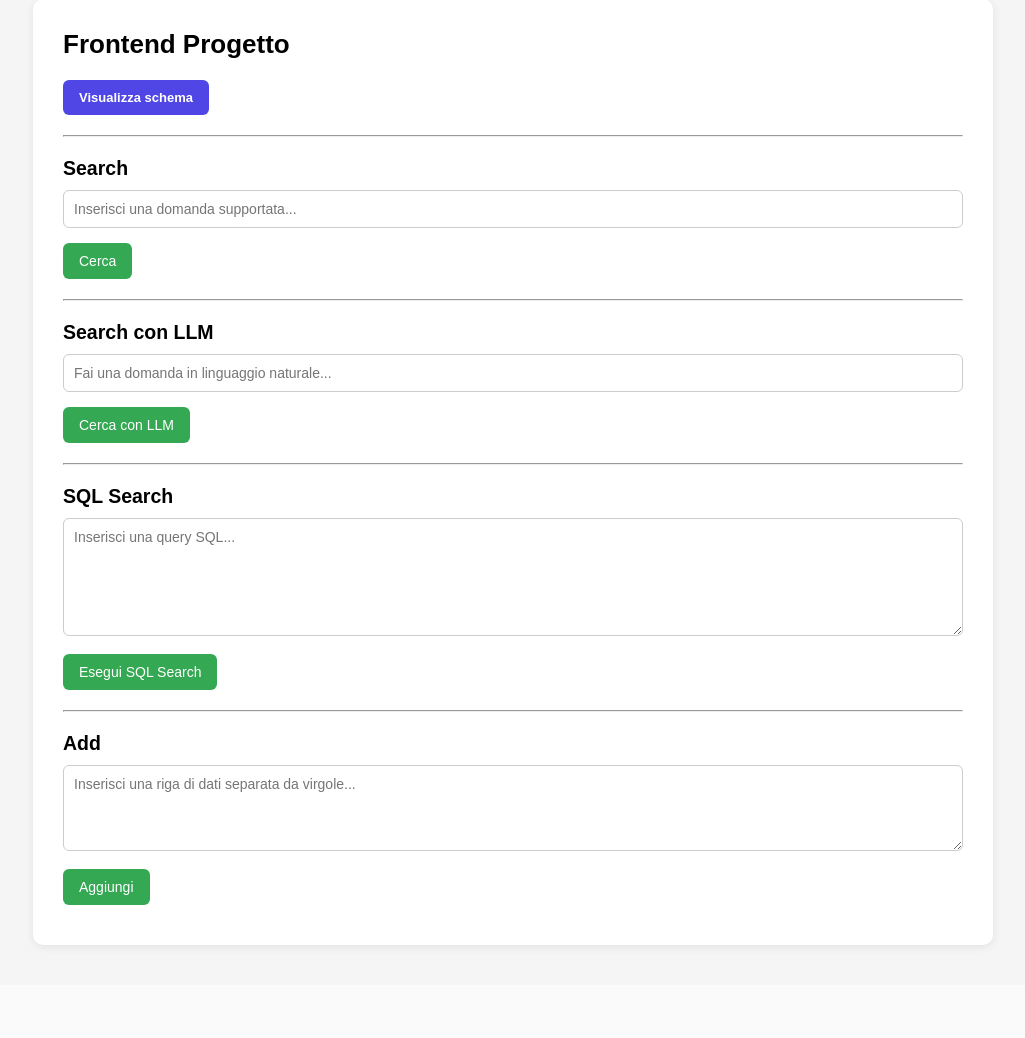
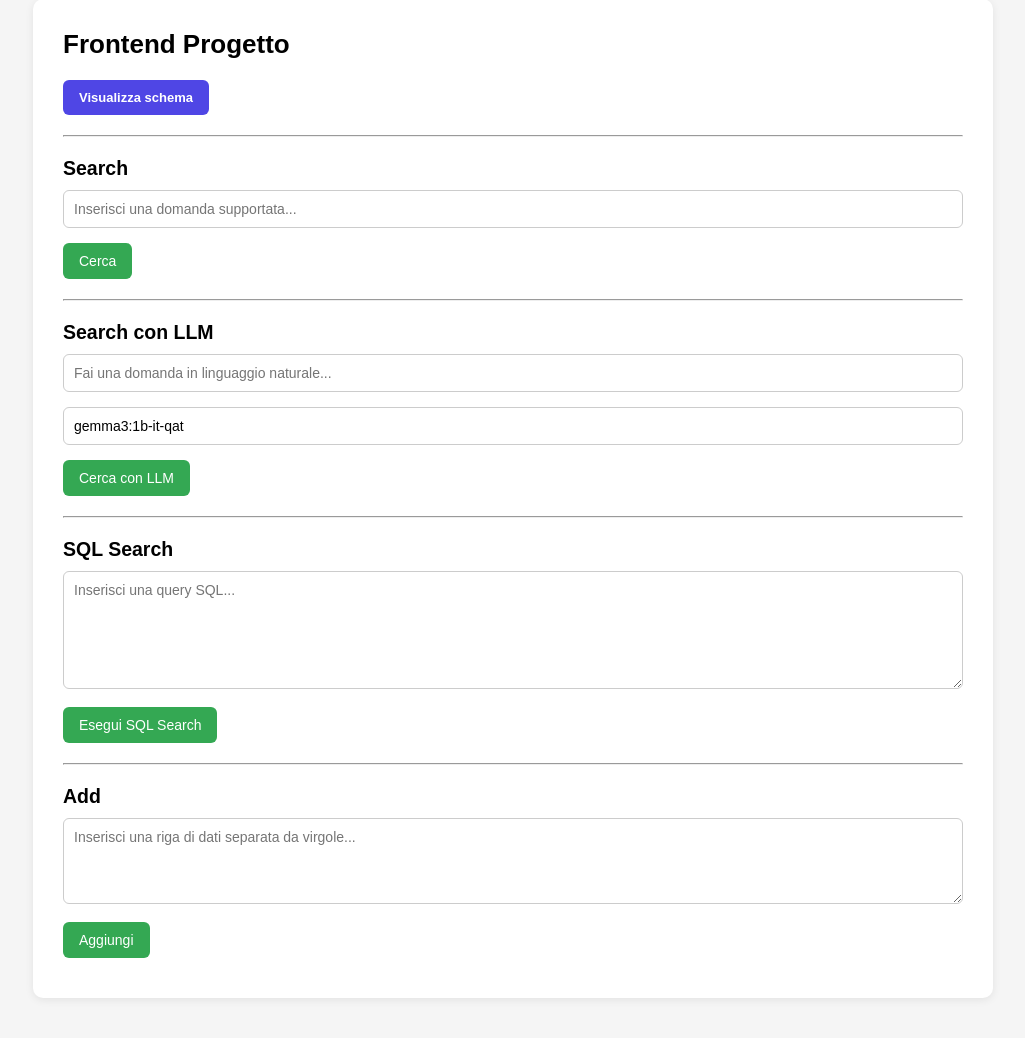
Before and after one commit to luxuang03/text2sql-project, a FastAPI app: page / in a window 1280 px wide. Shown: the part 41-1079 px from the top of the page, without its empty margins (127-1152 px from the left). Before the commit the page ends 989 px from the top, so only its background shows below. Run offline with FastAPI, Linux system fonts and the light colour scheme.

Commit message:
Aggiunto l'opzione di inserire il nome del modello (DEFAULT: "gemma3:1b-it-qat")

```diff
--- a/frontend/templates/index.html
+++ b/frontend/templates/index.html
@@ -104,6 +104,8 @@
         <form action="/search_with_llm" method="post">
             <input type="text" name="question" placeholder="Fai una domanda in linguaggio naturale..." required>
             <br><br>
+            <input type="text" name="model" value="gemma3:1b-it-qat" placeholder="Inserisci il nome del modello">
+            <br><br>
             <button type="submit">Cerca con LLM</button>
         </form>
 
--- a/frontend/templates/search_with_llm.html
+++ b/frontend/templates/search_with_llm.html
@@ -142,6 +142,8 @@
     <form action="/search_with_llm" method="post">
         <input type="text" name="question" size="80" value="{{ question }}" placeholder="Inserisci una domanda in linguaggio naturale..." required>
         <br><br>
+        <input type="text" name="model" value="gemma3:1b-it-qat" placeholder="Inserisci il nome del modello">
+        <br><br>
         <button type="submit">Cerca</button>
     </form>
 
```
